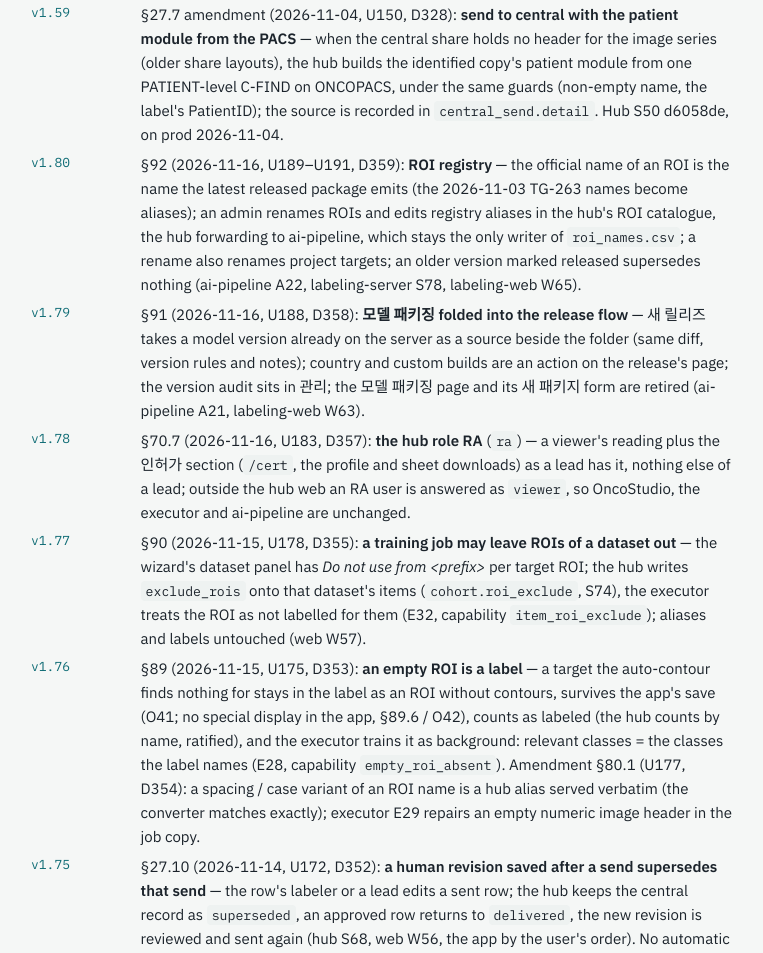
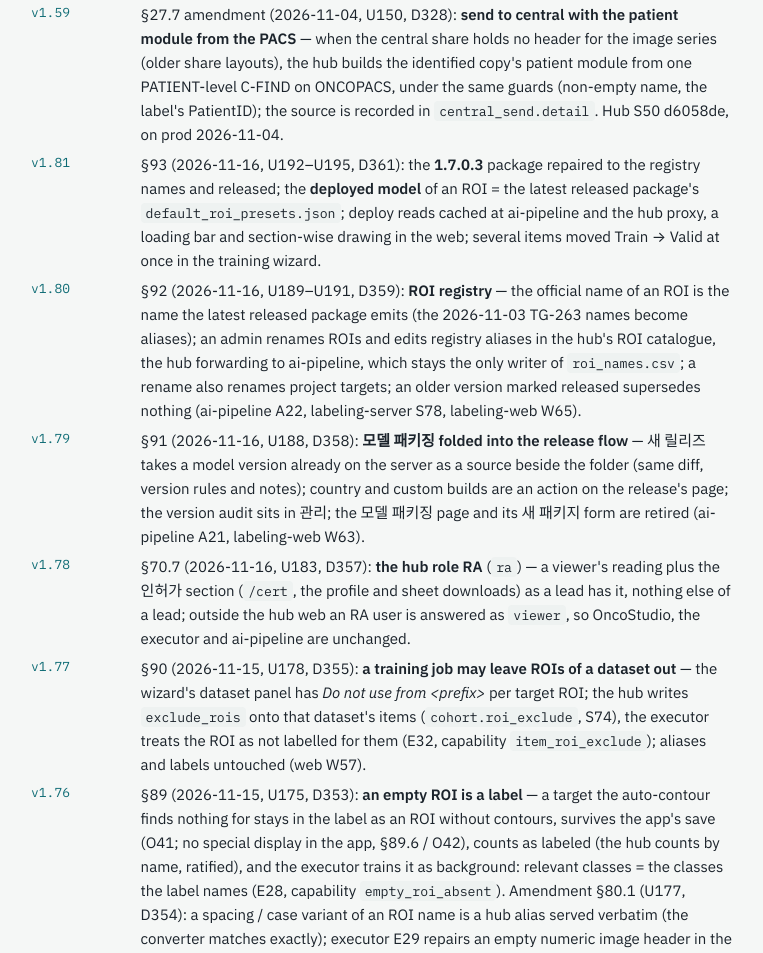
Before and after one commit to jmleeonco/ai-platform-dataops, a plain HTML site: page handoff/docs/architecture.html in a window 1280 px wide. Shown: the part 6976-7929 px from the top of the page, without its empty margins (99-862 px from the left). Drawn offline with nearby package versions, Linux system fonts and the light colour scheme.

Commit message:
chore(handoff): refresh shared snapshots (onco-mlops 39eb18a)

```diff
--- a/handoff/docs/architecture.html
+++ b/handoff/docs/architecture.html
@@ -228,6 +228,7 @@
     <dt>v1.44</dt><dd>§43.4 amendment (2026-10-24, U113, D277): a wizard submission whose <b>deploy version collides</b> with a live job or a deployed version of the same project / family is <b>raised to the next free patch</b> and shown in the preview, instead of a 409. Hub only; executor refusals stay as backstop.</dd>
     <dt>v1.45</dt><dd>§56.4 amendment (2026-10-24, U115, D279): the evaluation viewer <b>prerenders N random cases</b> when the report is made (<code>report.eval_prerender_n</code>, default 5 — a pipeline / wizard parameter), <b>every clicked case renders</b> (in-flight slices aborted, current slice first, visible rendering / error states), a cold case renders its whole stack once. Executor + hub pass-through + web; programme plans/2026-10-24-eval-viewer-prerender.</dd>
     <dt>v1.59</dt><dd>§27.7 amendment (2026-11-04, U150, D328): <b>send to central with the patient module from the PACS</b> — when the central share holds no header for the image series (older share layouts), the hub builds the identified copy's patient module from one PATIENT-level C-FIND on ONCOPACS, under the same guards (non-empty name, the label's PatientID); the source is recorded in <code>central_send.detail</code>. Hub S50 d6058de, on prod 2026-11-04.</dd>
+    <dt>v1.81</dt><dd>§93 (2026-11-16, U192–U195, D361): the <b>1.7.0.3</b> package repaired to the registry names and released; the <b>deployed model</b> of an ROI = the latest released package's <code>default_roi_presets.json</code>; deploy reads cached at ai-pipeline and the hub proxy, a loading bar and section-wise drawing in the web; several items moved Train → Valid at once in the training wizard.</dd>
     <dt>v1.80</dt><dd>§92 (2026-11-16, U189–U191, D359): <b>ROI registry</b> — the official name of an ROI is the name the latest released package emits (the 2026-11-03 TG-263 names become aliases); an admin renames ROIs and edits registry aliases in the hub's ROI catalogue, the hub forwarding to ai-pipeline, which stays the only writer of <code>roi_names.csv</code>; a rename also renames project targets; an older version marked released supersedes nothing (ai-pipeline A22, labeling-server S78, labeling-web W65).</dd>
     <dt>v1.79</dt><dd>§91 (2026-11-16, U188, D358): <b>모델 패키징 folded into the release flow</b> — 새 릴리즈 takes a model version already on the server as a source beside the folder (same diff, version rules and notes); country and custom builds are an action on the release's page; the version audit sits in 관리; the 모델 패키징 page and its 새 패키지 form are retired (ai-pipeline A21, labeling-web W63).</dd>
     <dt>v1.78</dt><dd>§70.7 (2026-11-16, U183, D357): <b>the hub role RA</b> (<code>ra</code>) — a viewer's reading plus the 인허가 section (<code>/cert</code>, the profile and sheet downloads) as a lead has it, nothing else of a lead; outside the hub web an RA user is answered as <code>viewer</code>, so OncoStudio, the executor and ai-pipeline are unchanged.</dd>
```
